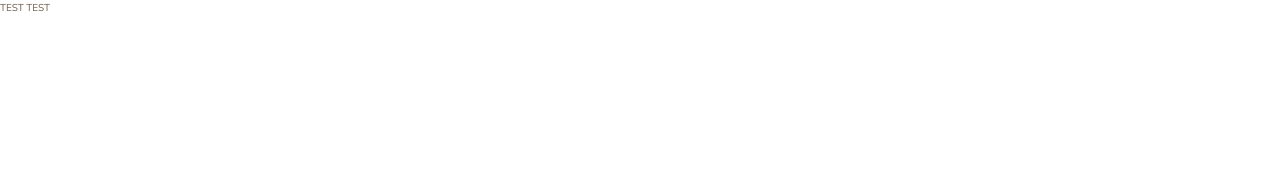
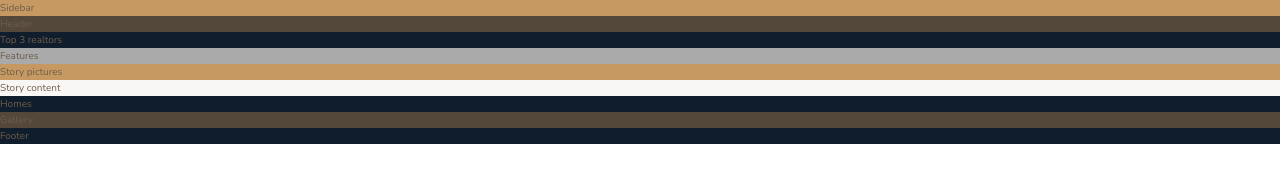
Before and after one commit to aindriu80/Nexter, a website: page index.html in a window 1280 px wide. Drawn offline with nearby package versions, Linux system fonts and the light colour scheme.

Commit message:
Building overall layout - div's, colors

```diff
--- a/index.html
+++ b/index.html
@@ -12,6 +12,32 @@
         <title>nexter &mdash; your home, your freedom</title>
     </head>
     <body class="container">
-        TEST TEST
+        <div class="sidebar">
+            Sidebar
+        </div>
+        <header class="header">
+            Header
+        </header>
+        <div class="realtors">
+            Top 3 realtors
+        </div>
+        <section class="features">
+            Features
+        </section>
+        <div class="story__pictures">
+            Story pictures
+        </div>
+        <div class="story__content">
+            Story content
+        </div>
+        <section class="homes">
+            Homes
+        </section>
+        <section class="gallery">
+            Gallery
+        </section>
+        <div class="footer">
+            Footer
+        </div>
     </body>
 </html>
--- a/resources/sass/_features.scss
+++ b/resources/sass/_features.scss
@@ -0,0 +1,3 @@
+.features{
+    background-color: $color-grey-light-2;
+}
--- a/resources/sass/_footer.scss
+++ b/resources/sass/_footer.scss
@@ -0,0 +1,3 @@
+.footer {
+    background-color: $color-secondary;
+}
--- a/resources/sass/_gallery.scss
+++ b/resources/sass/_gallery.scss
@@ -0,0 +1,3 @@
+.gallery {
+        background-color: $color-grey-dark-1;
+}
--- a/resources/sass/_header.scss
+++ b/resources/sass/_header.scss
@@ -0,0 +1,3 @@
+.header{
+    background-color: $color-grey-dark-1;
+}
--- a/resources/sass/_homes.scss
+++ b/resources/sass/_homes.scss
@@ -0,0 +1,3 @@
+.homes {
+    background-color: $color-secondary;
+}
--- a/resources/sass/_realtors.scss
+++ b/resources/sass/_realtors.scss
@@ -0,0 +1,3 @@
+.realtors{
+    background-color: $color-secondary;
+}
--- a/resources/sass/_sidebar.scss
+++ b/resources/sass/_sidebar.scss
@@ -0,0 +1,3 @@
+.sidebar {
+    background-color: $color-primary;
+}
--- a/resources/sass/_story.scss
+++ b/resources/sass/_story.scss
@@ -0,0 +1,8 @@
+.story{
+    &__pictures {
+        background-color: $color-primary;
+    }
+    &__content {
+        background-color: $color-grey-light-1;
+    }
+}
```
Also changed, not shown: resources/css/style.css.
